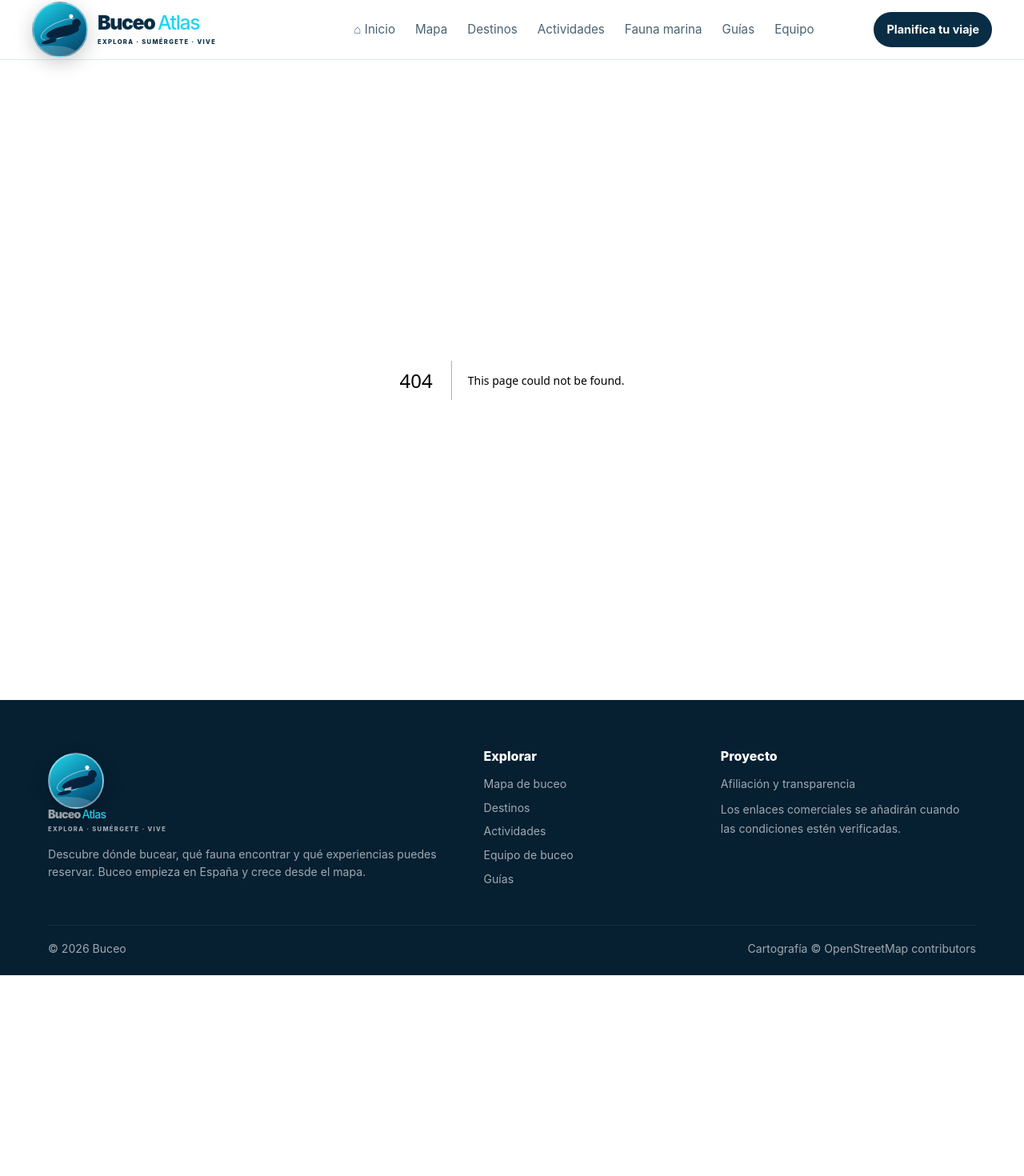
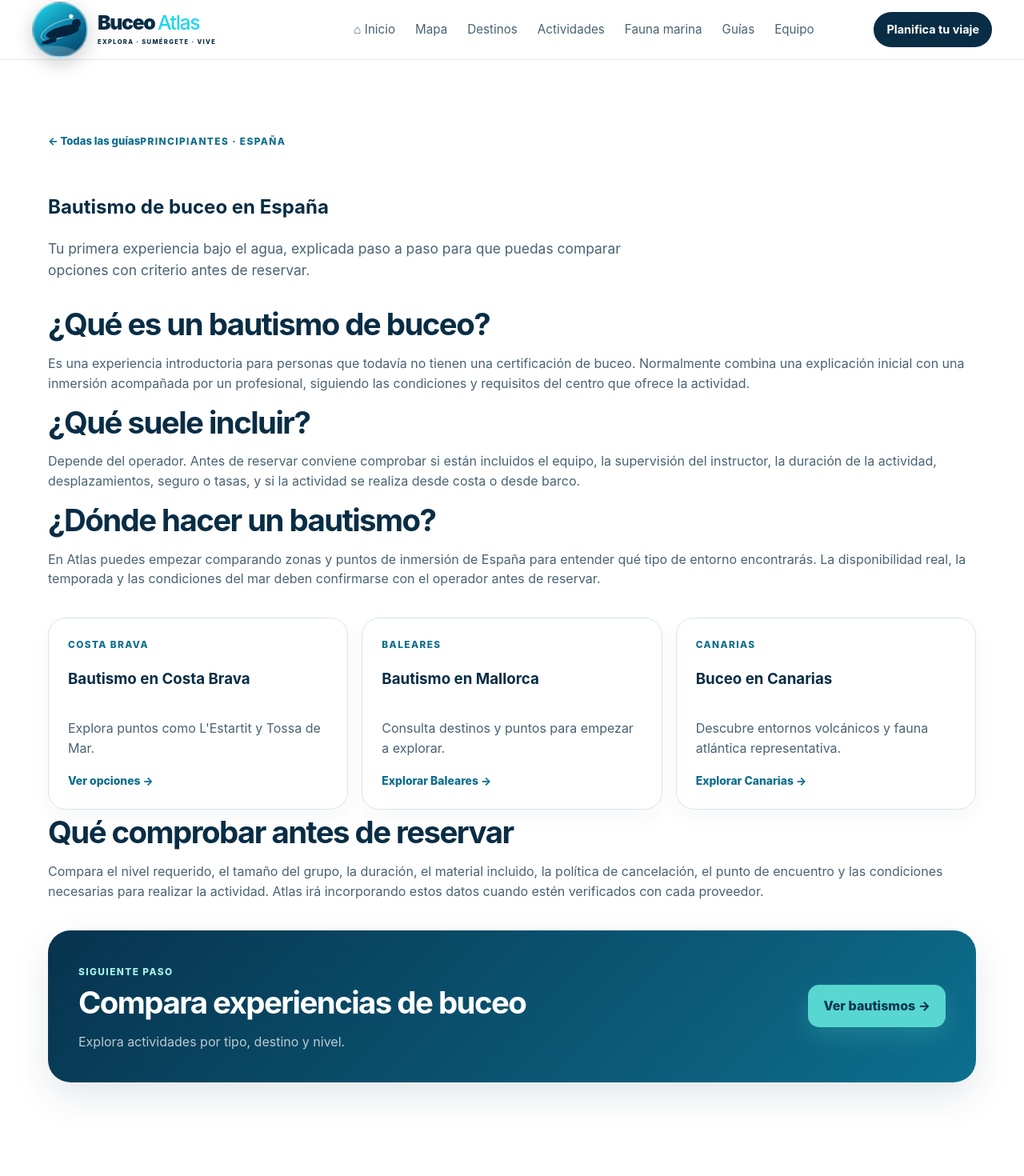
Before and after one commit to poldoria6-droi/buceo, a Next.js app: page /guias/bautismo-de-buceo-en-espana in a window 1280 px wide. Before the commit this address had no page. Shown: the top 1470 px of the page at 80% size. Before the commit the page ends 1219 px from the top, so only its background shows below. Built offline with nearby package versions, Linux system fonts and the light colour scheme.

Commit message:
feat: add bautismo-de-buceo-en-espana guide

```diff
--- /dev/null
+++ b/app/guias/bautismo-de-buceo-en-espana/page.tsx
@@ -0,0 +1,45 @@
+import Link from "next/link";
+
+export const metadata = {
+  title: "Bautismo de buceo en España: qué esperar y cómo reservar",
+  description: "Guía para entender qué es un bautismo de buceo, qué suele incluir, qué llevar y cómo comparar opciones antes de reservar en España.",
+};
+
+export default function BaptismGuidePage() {
+  return (
+    <section className="section">
+      <div className="container">
+        <Link href="/guias" className="back-link">← Todas las guías</Link>
+        <span className="eyebrow">PRINCIPIANTES · ESPAÑA</span>
+        <h1>Bautismo de buceo en España</h1>
+        <p className="lead">Tu primera experiencia bajo el agua, explicada paso a paso para que puedas comparar opciones con criterio antes de reservar.</p>
+
+        <div className="guide-article">
+          <h2>¿Qué es un bautismo de buceo?</h2>
+          <p>Es una experiencia introductoria para personas que todavía no tienen una certificación de buceo. Normalmente combina una explicación inicial con una inmersión acompañada por un profesional, siguiendo las condiciones y requisitos del centro que ofrece la actividad.</p>
+
+          <h2>¿Qué suele incluir?</h2>
+          <p>Depende del operador. Antes de reservar conviene comprobar si están incluidos el equipo, la supervisión del instructor, la duración de la actividad, desplazamientos, seguro o tasas, y si la actividad se realiza desde costa o desde barco.</p>
+
+          <h2>¿Dónde hacer un bautismo?</h2>
+          <p>En Atlas puedes empezar comparando zonas y puntos de inmersión de España para entender qué tipo de entorno encontrarás. La disponibilidad real, la temporada y las condiciones del mar deben confirmarse con el operador antes de reservar.</p>
+          <div className="guide-grid">
+            <article className="guide-card"><span className="eyebrow">COSTA BRAVA</span><h3>Bautismo en Costa Brava</h3><p>Explora puntos como L'Estartit y Tossa de Mar.</p><Link href="/actividades?type=Bautismo&region=Costa%20Brava" className="text-link">Ver opciones →</Link></article>
+            <article className="guide-card"><span className="eyebrow">BALEARES</span><h3>Bautismo en Mallorca</h3><p>Consulta destinos y puntos para empezar a explorar.</p><Link href="/mapa?region=Baleares" className="text-link">Explorar Baleares →</Link></article>
+            <article className="guide-card"><span className="eyebrow">CANARIAS</span><h3>Buceo en Canarias</h3><p>Descubre entornos volcánicos y fauna atlántica representativa.</p><Link href="/mapa?region=Canarias" className="text-link">Explorar Canarias →</Link></article>
+          </div>
+
+          <h2>Qué comprobar antes de reservar</h2>
+          <p>Compara el nivel requerido, el tamaño del grupo, la duración, el material incluido, la política de cancelación, el punto de encuentro y las condiciones necesarias para realizar la actividad. Atlas irá incorporando estos datos cuando estén verificados con cada proveedor.</p>
+
+          <div className="cta-section">
+            <div className="cta-panel">
+              <div><span className="eyebrow">SIGUIENTE PASO</span><h2>Compara experiencias de buceo</h2><p>Explora actividades por tipo, destino y nivel.</p></div>
+              <Link href="/actividades?type=Bautismo" className="button button-primary">Ver bautismos →</Link>
+            </div>
+          </div>
+        </div>
+      </div>
+    </section>
+  );
+}
```
